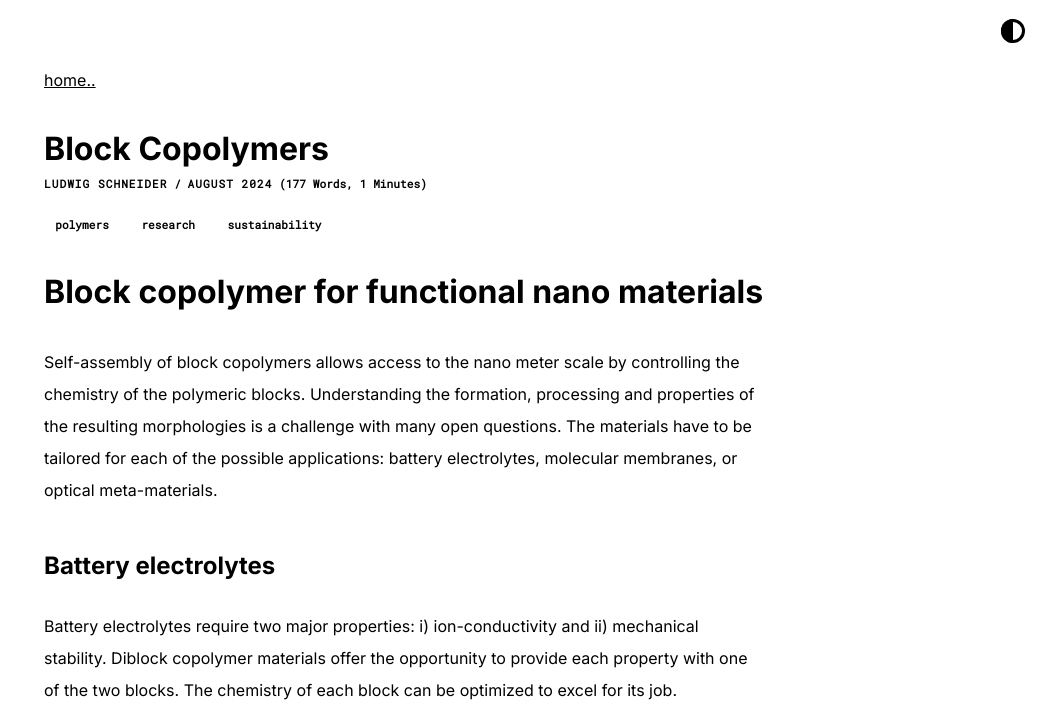
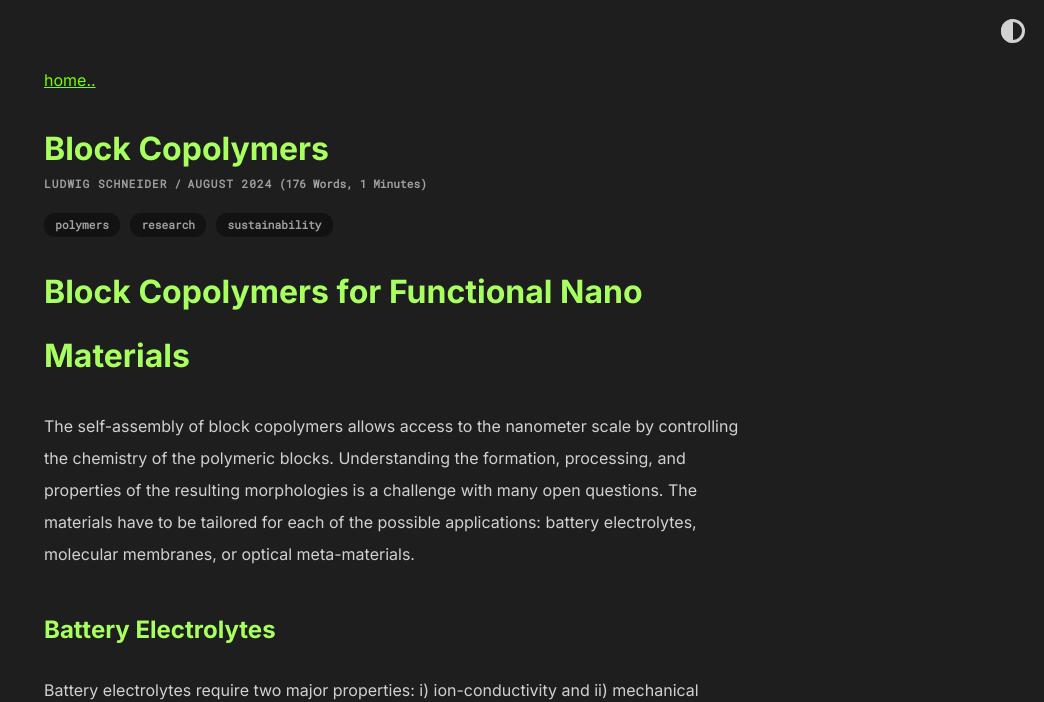
Before and after one commit to InnocentBug/innocentbug.github.io, a Jekyll site: the page built from _posts/2024-08-22-block-copolymers.md, in a window 1280 px wide and 1400 px high, cut to the strip 0-702 px from the top of the window. Shown: the whole strip, without its empty margins (236-1280 px from the left). Built offline with Jekyll 4.4.1, drawn with Linux system fonts in a browser that asks for light colours; some of the changed text lies outside the part shown.

Commit message:
smaller updates

```diff
--- a/_config.yml
+++ b/_config.yml
@@ -17,7 +17,7 @@ favicon: "./logo.png"
 remote_theme: abhinavs/moonwalk
 
 theme_config:
-  appearance: "auto" # can be "light", "dark" or "auto"
+  appearance: "dark" # can be "light", "dark" or "auto"
   appearance_toggle: true # if appearance can be switched by user
   back_home_text: "home.." # customize text for homepage link in post layout
   date_format: "%m-%d-%Y" # customize how date is formatted
--- a/_data/home.yml
+++ b/_data/home.yml
@@ -16,7 +16,7 @@ project_entries:
 old_project_entries:
   - title: Block Copolymer Morphologies
     url: block-copolymers
-    desc: Block Copolymers are a fascnicating research topic, diving into the nano-world of plastic materials
+    desc: Block Copolymers are a fascinating research topic, diving into the nano-world of plastic materials
 
 footer_entries:
   - title: Ludwig's homepage
--- a/_posts/2024-08-22-block-copolymers.md
+++ b/_posts/2024-08-22-block-copolymers.md
@@ -4,23 +4,23 @@ author: Ludwig Schneider
 tags: [polymers, research, sustainability]
 ---
 
-# Block copolymer for functional nano materials
+# Block Copolymers for Functional Nano Materials
 
-Self-assembly of block copolymers allows access to the nano meter scale by controlling the chemistry of the polymeric blocks. Understanding the formation, processing and properties of the resulting morphologies is a challenge with many open questions. The materials have to be tailored for each of the possible applications: battery electrolytes, molecular membranes, or optical meta-materials.
+The self-assembly of block copolymers allows access to the nanometer scale by controlling the chemistry of the polymeric blocks. Understanding the formation, processing, and properties of the resulting morphologies is a challenge with many open questions. The materials have to be tailored for each of the possible applications: battery electrolytes, molecular membranes, or optical meta-materials.
 
-## Battery electrolytes
+## Battery Electrolytes
 
-Battery electrolytes require two major properties: i) ion-conductivity and ii) mechanical stability. Diblock copolymer materials offer the opportunity to provide each property with one of the two blocks. The chemistry of each block can be optimized to excel for its job.
+Battery electrolytes require two major properties: i) ion-conductivity and ii) mechanical stability. Diblock copolymer materials offer the opportunity to provide each property with one of the two blocks. The chemistry of each block can be optimized to excel in its job.
 
-![Hierachical visualization of block copolmyer morphlogies](images/research/block-copolymer-combined.png)
+![Hierarchical visualization of block copolymer morphologies](images/research/block-copolymer-combined.png)
 
-However, the morphology needs to be bicontinous to provide their functions macroscopically to the bulk, which is at odds with equilibrium phase diagram. I investigate kinetically trapped morphologies for their suitability for this application on an engineering length scales up to micrometers with simulation of billions of particles - only possible via HPC GPU simulation with my software SOMA.
+However, the morphology needs to be bicontinuous to provide their functions macroscopically to the bulk, which is at odds with the equilibrium phase diagram. I investigate kinetically trapped morphologies for their suitability for this application on engineering length scales up to micrometers with simulations of billions of particles - only possible via HPC GPU simulation with my software SOMA.
 
 - [Engineering Scale Simulation of Nonequilibrium Network Phases for Battery Electrolytes](https://doi.org/10.1021/acs.macromol.8b02703)
 
-## Morphology modification via shear flow
+## Morphology Modification via Shear Flow
 
-Spinodal decomposition of symmetric diblock copolymers rarely results in the equilibrium lamellae phase. For applications it may, however, be essential to achieve macroscopic alignment. In the collaboration with my experimental colleagues, we investigate which orientations are stable and the transition mechanisms of the lamellae under shear flow.
+Spinodal decomposition of symmetric diblock copolymers rarely results in the equilibrium lamellae phase. For applications, it may, however, be essential to achieve macroscopic alignment. In collaboration with my experimental colleagues, we investigate which orientations are stable and the transition mechanisms of the lamellae under shear flow.
 
 {% include youtube.html id="NTIvY-l2qdo" %}
 
```
Also changed, not shown: other parts of _posts/2024-08-22-block-copolymers.md (+1 -2 lines).
